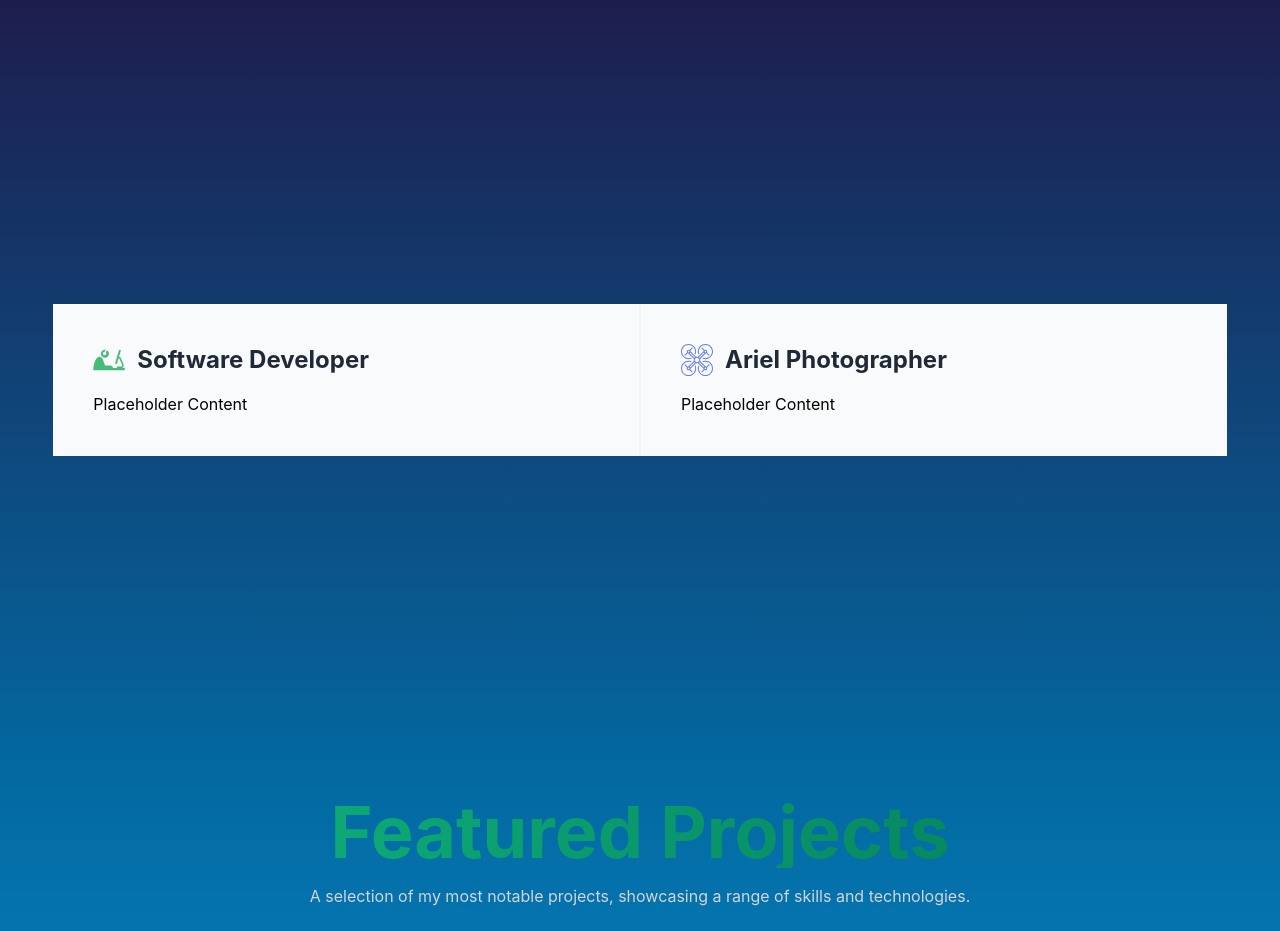
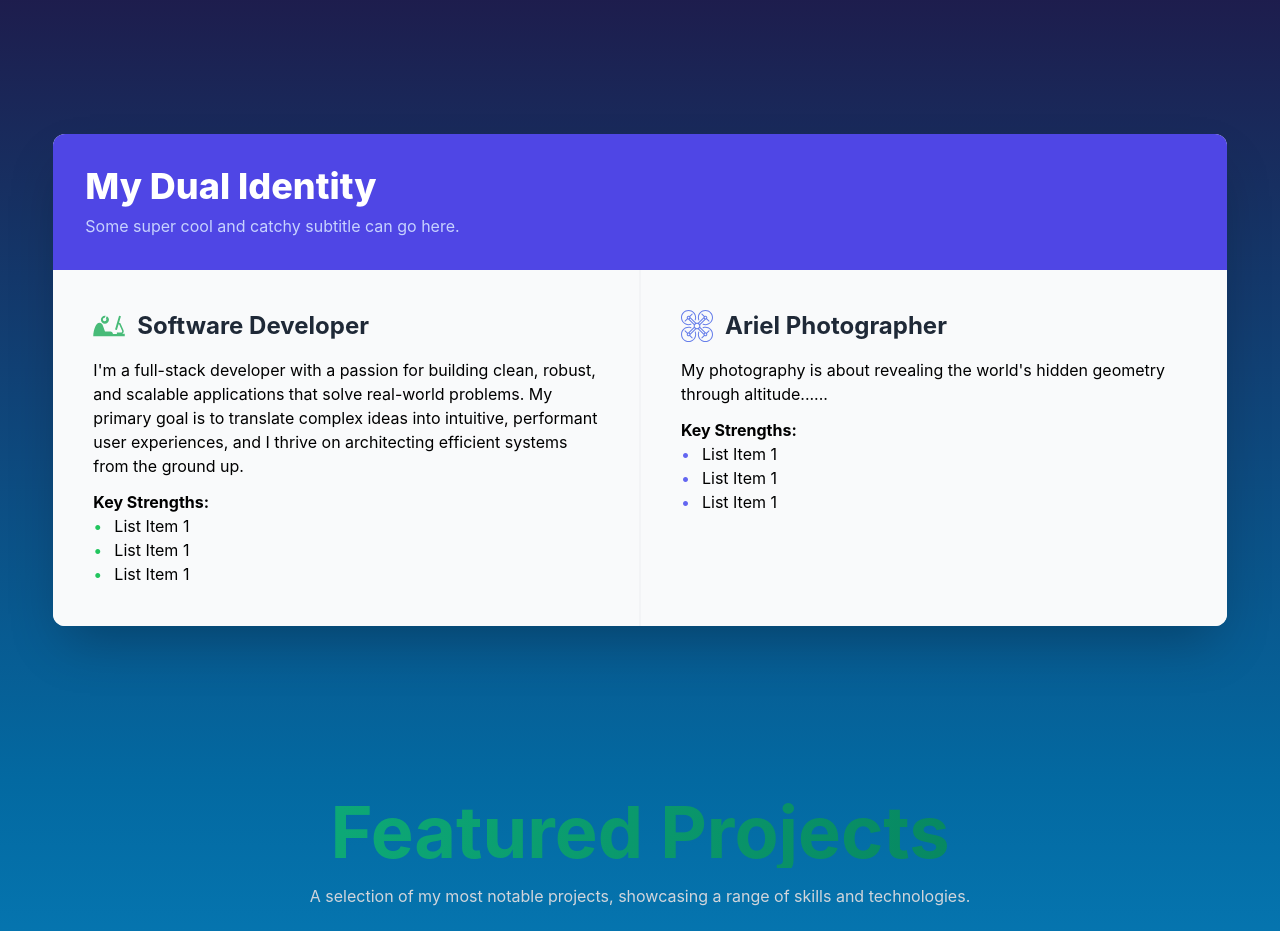
Before and after one commit to IBXCODECAT/personal-website, a React (Create React App) app: page / in a window 1280 px wide. Shown: the part 820-1751 px from the top of the page. Built offline with nearby package versions, Linux system fonts and the light colour scheme.

Commit message:
Table Content + Table Title

```diff
--- a/src/App.tsx
+++ b/src/App.tsx
@@ -38,12 +38,36 @@ export default function App() {
       <SectionWrapper className="bg-gradient-to-b from-indigo-950 to-sky-700">
         <FlexH className="justify-center">
           <Split
+            mainTitle="My Dual Identity"
+            mainSubtitle="Some super cool and catchy subtitle can go here."
             leftTitle="Software Developer"
             rightTitle="Ariel Photographer"
             logoLeft="icons/developer.svg"
             logoRight="icons/drone.svg"
-            leftContent={<p>Placeholder Content</p>}
-            rightContent={<p>Placeholder Content</p>}
+            leftContent=
+            {
+              <div>
+                <p>I'm a full-stack developer with a passion for building clean, robust, and scalable applications that solve real-world problems. My primary goal is to translate complex ideas into intuitive, performant user experiences, and I thrive on architecting efficient systems from the ground up.</p>
+                <p className="font-bold mt-3">Key Strengths:</p>
+                <ul>
+                  <li><span className="text-green-500 mr-3">•</span>List Item 1</li>
+                  <li><span className="text-green-500 mr-3">•</span>List Item 1</li>
+                  <li><span className="text-green-500 mr-3">•</span>List Item 1</li>
+                </ul>
+              </div>
+            }
+            rightContent=
+            {
+              <div>
+                <p>My photography is about revealing the world's hidden geometry through altitude......</p>
+                <p className="font-bold mt-3">Key Strengths:</p>
+                <ul>
+                  <li><span className="text-indigo-500 mr-3">•</span>List Item 1</li>
+                  <li><span className="text-indigo-500 mr-3">•</span>List Item 1</li>
+                  <li><span className="text-indigo-500 mr-3">•</span>List Item 1</li>
+                </ul>
+              </div>
+            }
           />
         </FlexH>
       </SectionWrapper>
--- a/src/Components/Containers/Split.tsx
+++ b/src/Components/Containers/Split.tsx
@@ -1,6 +1,9 @@
 import { FC } from "react";
 
 interface SplitProps {
+    mainTitle?: string;
+    mainSubtitle?: string;
+
     leftTitle?: string;
     rightTitle?: string;
     logoLeft?: string;
@@ -10,9 +13,21 @@ interface SplitProps {
     rightContent?: React.ReactNode;
 }
 
-const Split: FC<SplitProps> = ({ leftTitle, rightTitle, logoLeft, logoRight, leftContent, rightContent }) => {
+const Split: FC<SplitProps> = ({ mainTitle, mainSubtitle, leftTitle, rightTitle, logoLeft, logoRight, leftContent, rightContent }) => {
     return (
-        <table className="w-11/12 border-collapse table-fixed bg-gray-50 z-10">
+        <div className="w-11/12 bg-white rounded-xl shadow-2xl overflow-hidden">
+
+            {/* Title Card */}
+            <div className="p-6 sm:p-8 bg-indigo-600 text-white">
+                <h1 className="text-3xl sm:text-4xl font-extrabold mb-2">
+                    {mainTitle || "Modern Two-Column Display"}
+                </h1>
+                <p className="text-indigo-200">
+                    {mainSubtitle}
+                </p>
+            </div>
+
+            <table className="border-collapse table-fixed bg-gray-50 z-10">
                 <tbody>
                     <tr className="align-top">
 
@@ -40,6 +55,7 @@ const Split: FC<SplitProps> = ({ leftTitle, rightTitle, logoLeft, logoRight, lef
                     </tr>
                 </tbody>
             </table>
+        </div>
     );
 }
 
```
Lines whose indentation alone changed are shown as unchanged.
